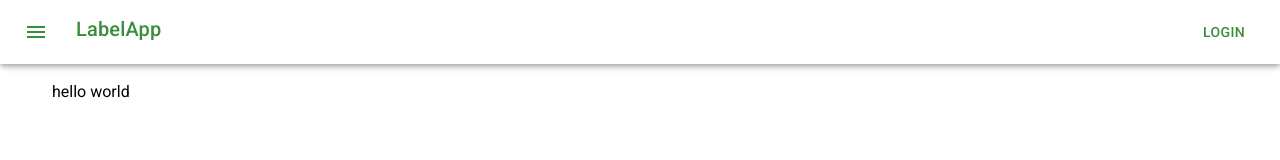
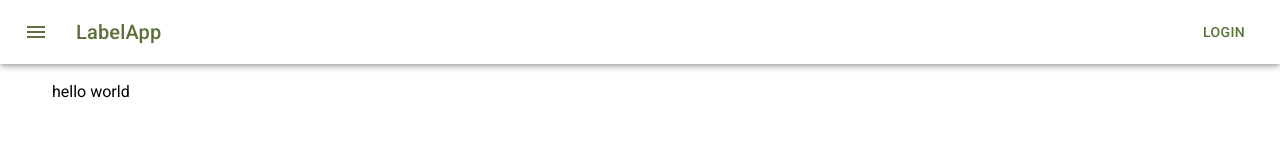
Before and after one commit to KrzychuuWEB/Label-Management-Client, a Next.js app: page / in a window 1280 px wide. Shown: the top 160 px of the page. Built offline with nearby package versions, Linux system fonts and the light colour scheme.

Commit message:
Change color and refactor menu bar

```diff
--- a/src/components/menu/menu.js
+++ b/src/components/menu/menu.js
@@ -22,6 +22,7 @@ const MenuBar = () => {
         <Box>
             <AppBar position="fixed" color='inherit' >
                 <Toolbar sx={{display: "flex", justifyContent: "space-between"}}>
+                    <Box sx={{display: "flex", alignItems: "center"}}>
                         <div>
                             <Tooltip title="Menu">
                                 <IconButton
@@ -35,13 +36,16 @@ const MenuBar = () => {
                                     <Menu/>
                                 </IconButton>
                             </Tooltip>
+                        </div>
 
+                        <div>
                             <Tooltip title="Strona główna">
                                 <Typography color="primary" variant="h6" component={Link} href="/">
                                     {APP_NAME}
                                 </Typography>
                             </Tooltip>
                         </div>
+                    </Box>
 
                     <div>
                         <Button color="primary">Login</Button>
--- a/src/utils/theme.js
+++ b/src/utils/theme.js
@@ -1,12 +1,12 @@
 "use client"
 
 import {createTheme} from "@mui/material/styles";
-import {green, pink} from "@mui/material/colors";
+import {pink} from "@mui/material/colors";
 
 export const myTheme = createTheme({
     palette: {
         primary: {
-            main: green[700],
+            main: "#5A723A",
         },
         secondary: {
             main: pink[400],
```
Lines whose indentation alone changed are shown as unchanged.
